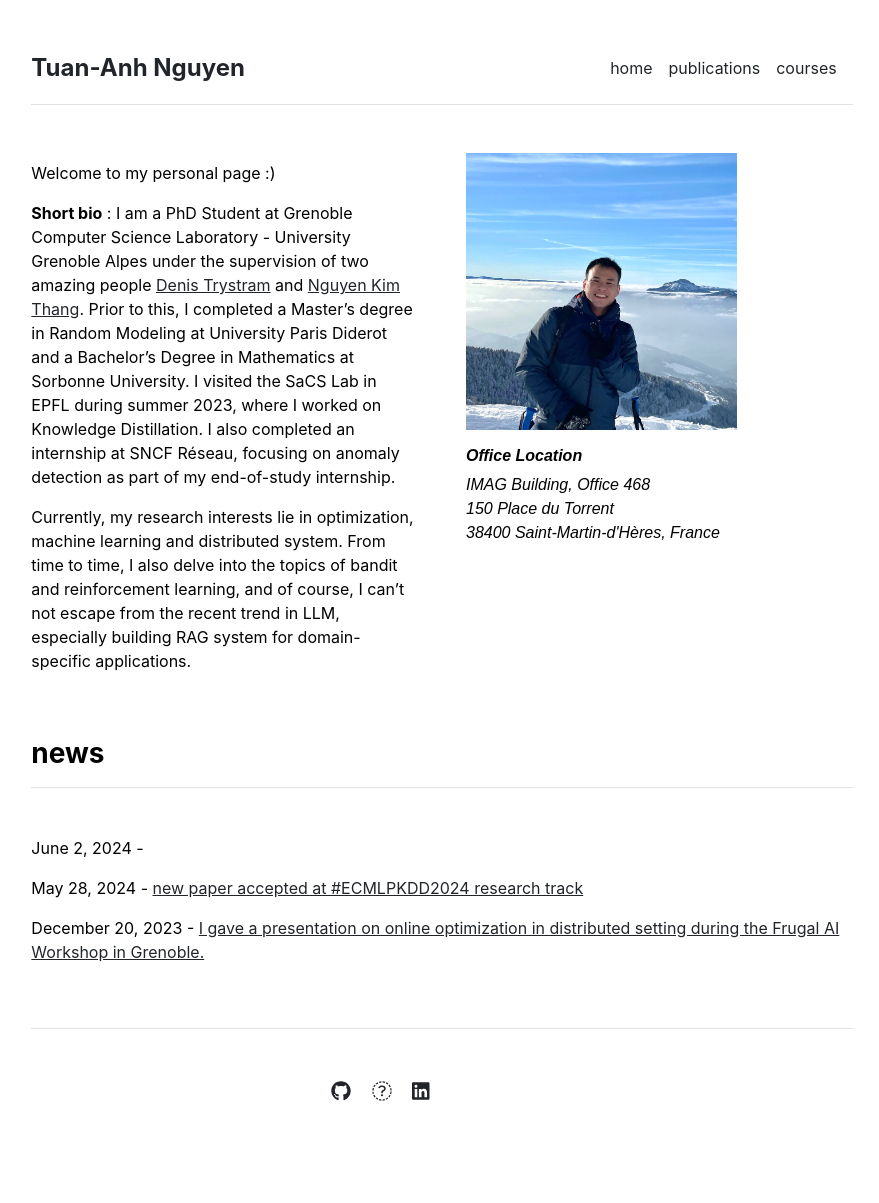
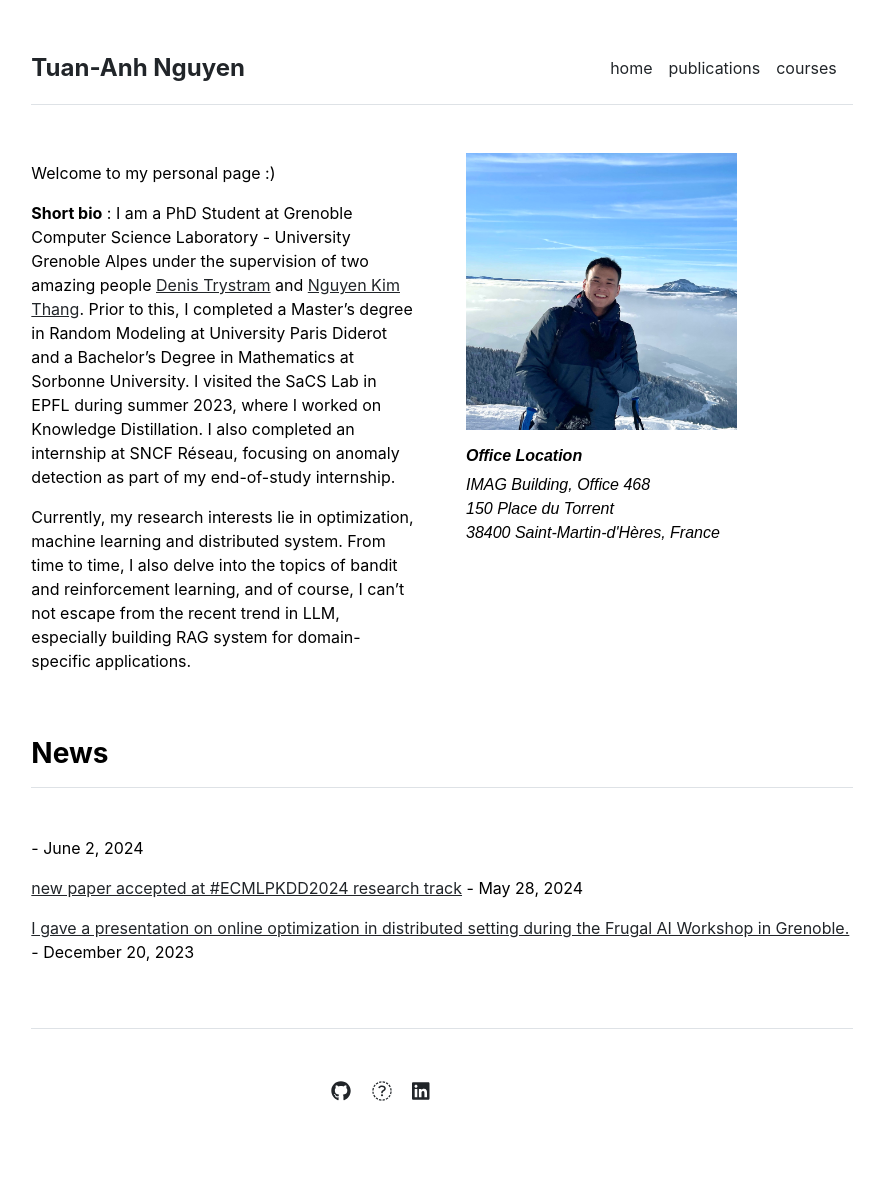
Before and after one commit to tuananhngh/tuananhngh.github.io, a Jekyll site: the page built from index.md, in a window 1280 px wide. Shown: the whole page, without its empty margins (198-1077 px from the left). Built offline with Jekyll 4.4.1, drawn with Linux system fonts in a browser that asks for light colours.

Commit message:
Update home.html

```diff
--- a/_layouts/home.html
+++ b/_layouts/home.html
@@ -24,13 +24,13 @@ layout: default
 
 <div class="row g-5 mb-5">
   <div class="col-md-12">
-    <!-- <h3 class="fw-bold border-bottom pb-3 mb-5">News</h3>
+    <h3 class="fw-bold border-bottom pb-3 mb-5">News</h3>
     {% for post in site.posts %}
       <p><a href="{{ site.github.url }}/{{ post.url }}">{{ post.title }}</a> - {{ post.date | date: "%B %-d, %Y" }}</p>
-    {% endfor %} -->
-    <h3 class="fw-bold border-bottom pb-3 mb-5">news</h3>
+    {% endfor %}
+    <!-- <h3 class="fw-bold border-bottom pb-3 mb-5">news</h3>
     {% for post in site.posts %}
       <p>{{ post.date | date: "%B %-d, %Y" }} - <a href="{{ site.github.url }}/{{ post.url }}">{{ post.title }}</a></p>
-    {% endfor %}
+    {% endfor %} -->
   </div>
 </div>
```
